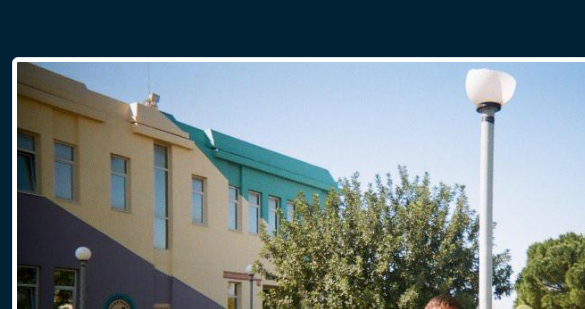
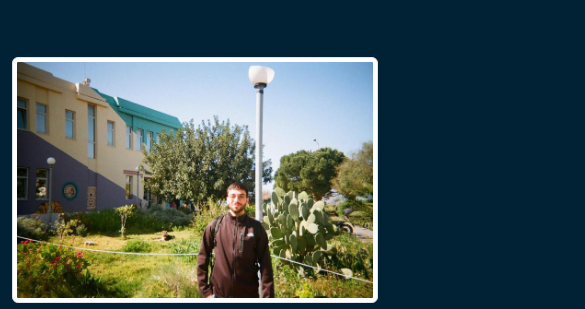
Before and after one commit to nikbarb810/nikbarb810.github.io, a plain HTML site: page index.html in a window 390 px wide. Shown: the part 91-400 px from the top of the page, 585 px wide, since content can reach past the window. Drawn offline with nearby package versions, Linux system fonts and the light colour scheme.

Commit message:
Fixed responsiveness of me_icon

```diff
--- a/style.css
+++ b/style.css
@@ -226,7 +226,19 @@ footer {
 
 
 
+@media(max-width : 576px) {
+    #embed_yt {
+        max-height: 100%;
+        max-width: 100%;
+    }
 
+    #me_icon {
+        max-height: 100%;
+        max-width: 100%;
+    }
+
+
+}
 
 
 
@@ -235,6 +247,12 @@ footer {
     .card .img-fit {
         aspect-ratio: 1.45 / 1;
     }
+
+    #me_icon {
+        max-height: 100%;
+        max-width: 100%;
+    }
+
 
 }
 
@@ -396,10 +414,3 @@ footer {
 
 
 }
-
-@media(max-width : 576px) {
-    #embed_yt {
-        max-height: 100%;
-        max-width: 100%;
-    }
-}
```
